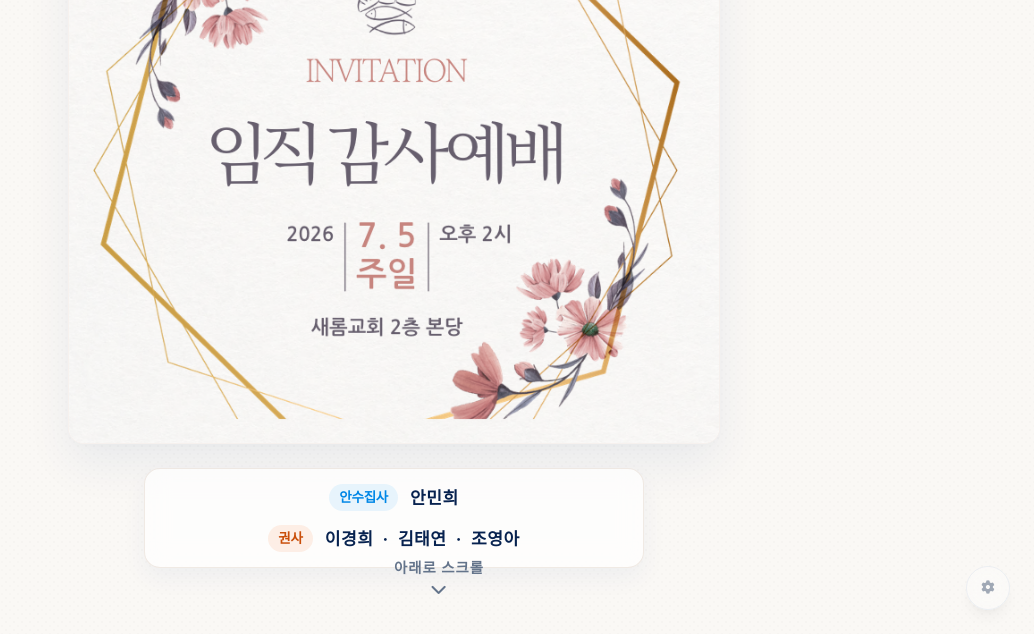
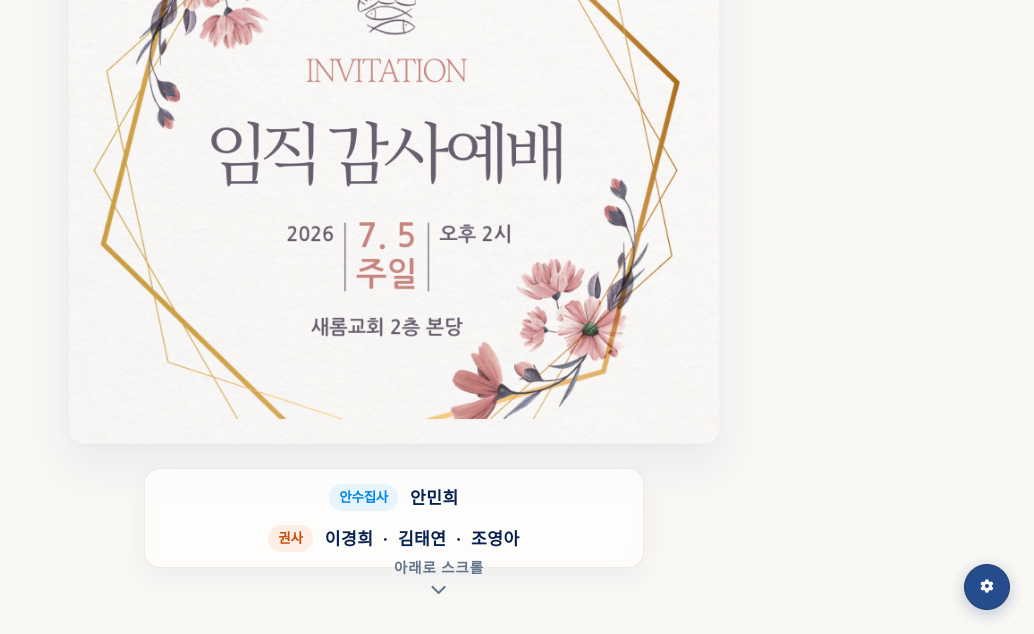
Before and after one commit to seraph0153/saerom-ordination, a plain HTML site: page index.html in a window 1280 px wide. Shown: the part 166-800 px from the top of the page, without its empty margins (246-1280 px from the left). Drawn offline with Linux system fonts and the light colour scheme; a web font is replaced by a local one.

Commit message:
style: make floating admin gear button high-contrast and highly visible

```diff
--- a/css/style.css
+++ b/css/style.css
@@ -1944,37 +1944,37 @@ textarea:focus {
   position: fixed;
   bottom: 24px;
   right: 24px;
-  width: 44px;
-  height: 44px;
-  background-color: rgba(255, 255, 255, 0.55);
-  backdrop-filter: blur(8px);
-  -webkit-backdrop-filter: blur(8px);
-  border: 1px solid var(--border-color);
-  color: var(--text-muted);
+  width: 46px;
+  height: 46px;
+  background-color: var(--primary-navy) !important;
+  border: 1px solid var(--primary-navy-dark) !important;
+  color: #FFFFFF !important;
   border-radius: 50%;
   display: flex;
   align-items: center;
   justify-content: center;
   cursor: pointer;
-  z-index: 1000;
-  box-shadow: var(--shadow-md);
+  z-index: 3000 !important; /* Force to be above all elements */
+  box-shadow: 0 4px 15px rgba(14, 58, 130, 0.3) !important;
   transition: all 0.3s cubic-bezier(0.175, 0.885, 0.32, 1.275);
-  opacity: 0.6;
+  opacity: 0.9 !important;
 }
 
 .admin-edit-trigger:hover {
-  background-color: #FFFFFF;
-  color: var(--accent-orange);
-  opacity: 1;
-  transform: rotate(60deg) scale(1.08);
+  background-color: var(--accent-orange) !important;
+  border-color: var(--accent-orange-dark) !important;
+  color: #FFFFFF !important;
+  opacity: 1 !important;
+  transform: rotate(60deg) scale(1.1);
+  box-shadow: 0 6px 20px rgba(242, 110, 34, 0.4) !important;
 }
 
 @media (max-width: 767px) {
   .admin-edit-trigger {
     bottom: 85px; /* Above mobile bottom navigation bar */
     right: 16px;
-    width: 38px;
-    height: 38px;
+    width: 40px;
+    height: 40px;
   }
 }
 
```
